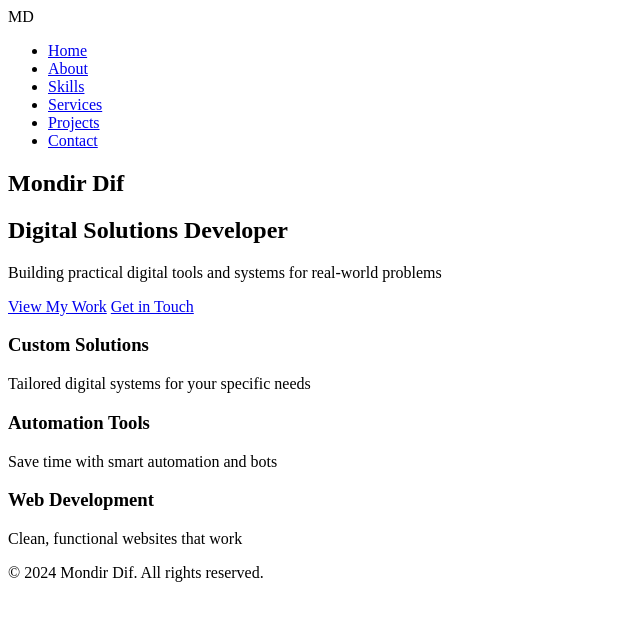
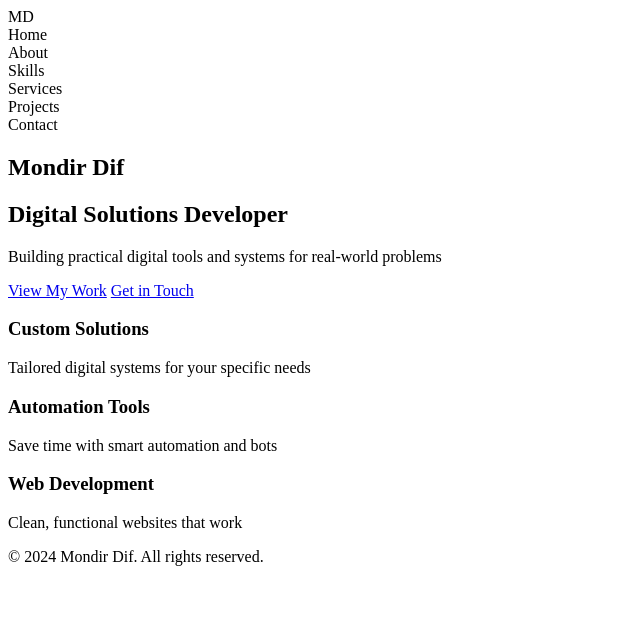
Before and after one commit to mondirdf/Portfolio-, a plain HTML site: page index.html in a window 1280 px wide. Shown: the whole page, without its empty margins (0-640 px from the left). Drawn offline with Linux system fonts and the light colour scheme; a script that the page names is missing.

Commit message:
Update styles.css

```diff
--- a/styles.css
+++ b/styles.css
@@ -290,3 +290,14 @@ html[dir="rtl"] nav ul {
         grid-column: 1;
     }
 }
+/* Navigation Fix */
+nav ul {
+    list-style: none;
+    margin: 0;
+    padding: 0;
+}
+
+nav a {
+    text-decoration: none;
+    color: inherit;
+}
```
